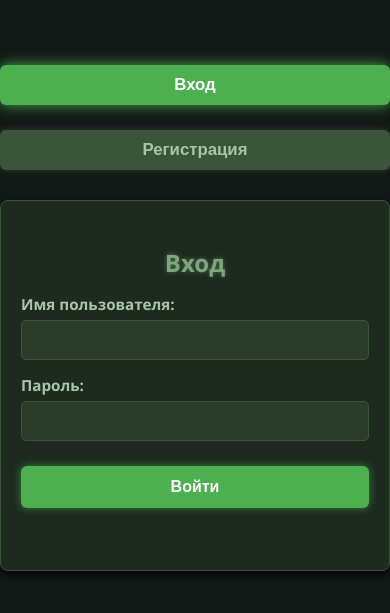
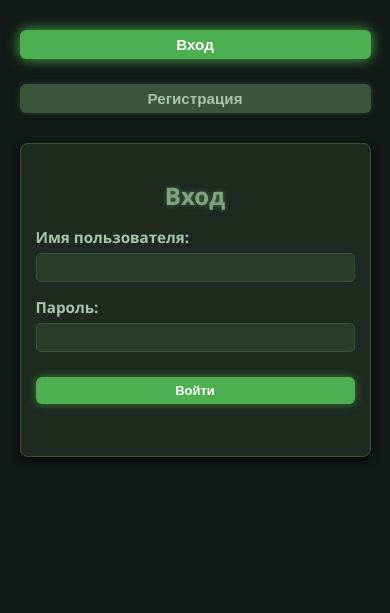
Before and after one commit to Heart-Of-Chornobyl/chatov, a Flask app: page /login in a window 390 px wide. Shown: the top 613 px of the page. Run offline with Flask 3, Linux system fonts and the light colour scheme; some libraries are stand-ins or nearby versions.

Commit message:
Update reg.html

```diff
--- a/templates/reg.html
+++ b/templates/reg.html
@@ -2,6 +2,7 @@
 <html lang="ru">
 <head>
   <meta charset="UTF-8" />
+  <meta name="viewport" content="width=device-width, initial-scale=1.0">
   <title>Регистрация и Вход с капчей</title>
   <style>
     body {
@@ -12,6 +13,7 @@
       color: #c1d8c1;
       user-select: none;
     }
+
     form {
       background: #1e2a20;
       border: 1px solid #3a553a;
@@ -20,12 +22,14 @@
       margin-bottom: 25px;
       box-shadow: 0 4px 8px rgba(0, 0, 0, 0.8);
     }
+
     h2 {
       color: #7fa57f;
       margin-bottom: 15px;
       text-align: center;
       text-shadow: 0 0 5px #4a6f4a;
     }
+
     label {
       display: block;
       margin-top: 15px;
@@ -33,6 +37,7 @@
       font-size: 0.95rem;
       color: #a8c6a8;
     }
+
     input[type="text"], input[type="password"] {
       width: 100%;
       padding: 10px 12px;
@@ -45,12 +50,14 @@
       color: #c1d8c1;
       transition: border-color 0.3s ease, background-color 0.3s ease;
     }
+
     input[type="text"]:focus, input[type="password"]:focus {
       border-color: #4caf50;
       outline: none;
       background: #395039;
       color: #e1f0e1;
     }
+
     button {
       margin-top: 25px;
       padding: 12px 20px;
@@ -65,10 +72,12 @@
       width: 100%;
       box-shadow: 0 0 8px #3a7d3a;
     }
+
     button:hover {
       background: #3a8a3a;
       box-shadow: 0 0 12px #4caf50;
     }
+
     #captcha-box {
       margin-top: 15px;
       font-weight: bold;
@@ -84,6 +93,7 @@
       font-family: 'Courier New', Courier, monospace;
       text-shadow: 0 0 5px #2f4f2f;
     }
+
     #captcha-box + button {
       margin-left: 10px;
       background: #4caf50;
@@ -97,19 +107,23 @@
       transition: background-color 0.3s ease, color 0.3s ease;
       box-shadow: 0 0 5px #3a7d3a;
     }
+
     #captcha-box + button:hover {
       background: #357a35;
       color: white;
       box-shadow: 0 0 10px #4caf50;
     }
+
     .hidden {
       display: none;
     }
+
     #tabs {
       text-align: center;
       margin-bottom: 30px;
       user-select: none;
     }
+
     #tabs button {
       margin-right: 15px;
       padding: 10px 18px;
@@ -123,17 +137,20 @@
       transition: background-color 0.3s ease, color 0.3s ease;
       box-shadow: 0 0 6px #2c402c;
     }
+
     #tabs button:hover {
       background: #4caf50;
       color: white;
       box-shadow: 0 0 12px #4caf50;
     }
+
     #tabs button.active {
       background: #4caf50;
       color: white;
       cursor: default;
       box-shadow: 0 0 14px #4caf50;
     }
+
     #login-message, #register-message {
       margin-top: 15px;
       font-weight: 700;
@@ -142,6 +159,50 @@
       min-height: 22px;
       text-align: center;
       text-shadow: 0 0 2px #7a3a3a;
+    }
+
+    /* Медиазапросы для мобильных устройств */
+    @media screen and (max-width: 768px) {
+      body {
+        width: 95%;
+        margin: 10px auto;
+      }
+
+      form {
+        padding: 20px;
+      }
+
+      input[type="text"], input[type="password"], button {
+        font-size: 14px;
+        padding: 8px 12px;
+      }
+
+      #tabs button {
+        padding: 8px 14px;
+        font-size: 1rem;
+      }
+    }
+
+    /* Для маленьких экранов */
+    @media screen and (max-width: 480px) {
+      body {
+        width: 90%;
+        margin: 5px auto;
+      }
+
+      form {
+        padding: 15px;
+      }
+
+      input[type="text"], input[type="password"], button {
+        font-size: 13px;
+        padding: 6px 10px;
+      }
+
+      #tabs button {
+        padding: 6px 12px;
+        font-size: 0.95rem;
+      }
     }
   </style>
 </head>
```
